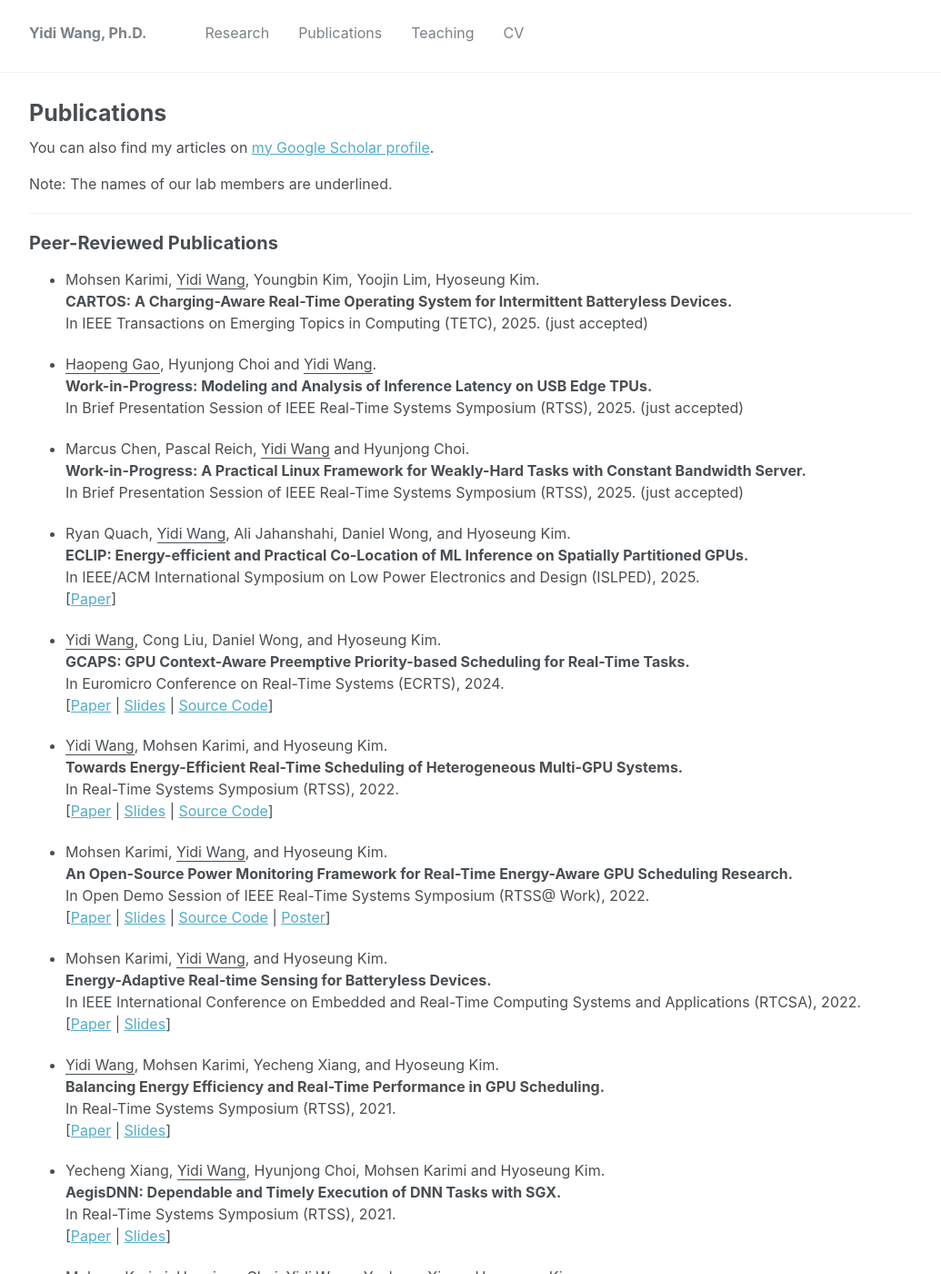
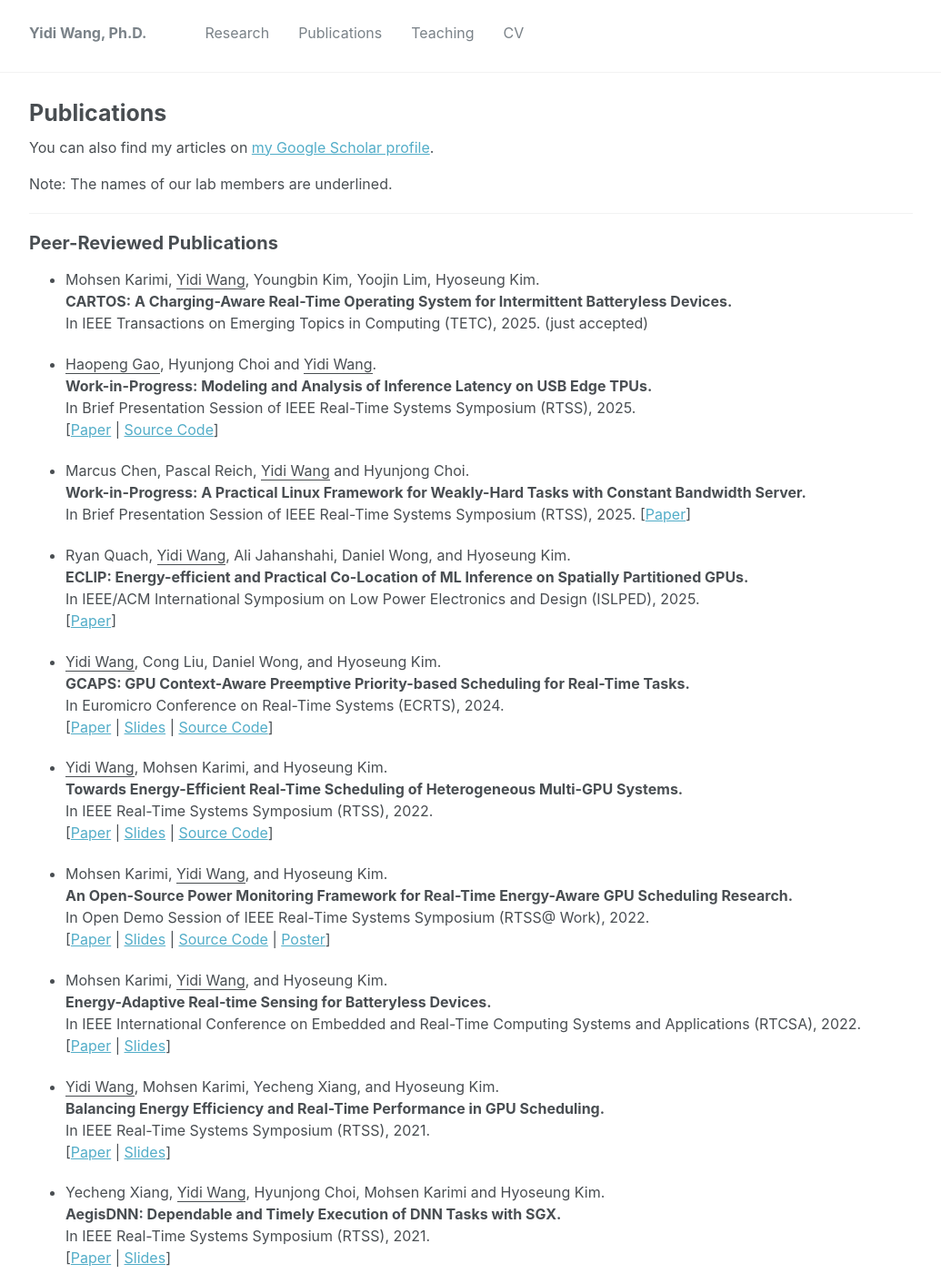
Before and after one commit to yidiwang21/yidiwang21.github.io, a Jekyll site: the page built from _pages/publications.md, in a window 1280 px wide and 1400 px high. Shown: the whole window at 91% size, without its empty margins (48-1083 px from the left). Built offline with Jekyll 4.4.1, drawn with Linux system fonts in a browser that asks for light colours.

Commit message:
added bp papers

```diff
--- a/_pages/publications.md
+++ b/_pages/publications.md
@@ -28,16 +28,18 @@ Note: The names of our lab members are underlined.
 
 * <u>Haopeng Gao</u>, Hyunjong Choi and <u>Yidi Wang</u>.
     **Work-in-Progress: Modeling and Analysis of Inference Latency on USB Edge TPUs.**
-    In Brief Presentation Session of IEEE Real-Time Systems Symposium (RTSS), 2025. (just accepted)
+    In Brief Presentation Session of IEEE Real-Time Systems Symposium (RTSS), 2025.
+    [[Paper](../files/2025/rtss2025wip_tpu_paper.pdf) | [Source Code](https://github.com/raiselab-scu/tpu-usbmon-analysis)]
 
 * Marcus Chen, Pascal Reich, <u>Yidi Wang</u> and Hyunjong Choi.
     **Work-in-Progress: A Practical Linux Framework for Weakly-Hard Tasks with Constant Bandwidth Server.**
-    In Brief Presentation Session of IEEE Real-Time Systems Symposium (RTSS), 2025. (just accepted)
+    In Brief Presentation Session of IEEE Real-Time Systems Symposium (RTSS), 2025.
+    [[Paper](../files/2025/rtss2025wip_weaklyhard_paper.pdf)]
 
 * Ryan Quach, <u>Yidi Wang</u>, Ali Jahanshahi, Daniel Wong, and Hyoseung Kim.
     **ECLIP: Energy-efficient and Practical Co-Location of ML Inference on Spatially Partitioned GPUs.**
     In IEEE/ACM International Symposium on Low Power Electronics and Design (ISLPED), 2025.
-    [[Paper](../files/2025/islped25_eclip_paper.pdf.pdf)]
+    [[Paper](../files/2025/islped25_eclip_paper.pdf)]
 
 * <u>Yidi Wang</u>, Cong Liu, Daniel Wong, and Hyoseung Kim.
     **GCAPS: GPU Context-Aware Preemptive Priority-based Scheduling for Real-Time Tasks.**
@@ -46,7 +48,7 @@ Note: The names of our lab members are underlined.
 
 * <u>Yidi Wang</u>, Mohsen Karimi, and Hyoseung Kim.
     **Towards Energy-Efficient Real-Time Scheduling of Heterogeneous Multi-GPU Systems.**
-    In Real-Time Systems Symposium (RTSS), 2022.
+    In IEEE Real-Time Systems Symposium (RTSS), 2022.
     [[Paper](../files/2022/RTSS22_sBEET-mg.pdf) | [Slides](../files/2022/RTSS22_sBEET-mg_slides.pdf) | [Source Code](https://github.com/rtenlab/sBEET-mg)]
 
 * Mohsen Karimi, <u>Yidi Wang</u>, and Hyoseung Kim.
@@ -61,12 +63,12 @@ Note: The names of our lab members are underlined.
 
 * <u>Yidi Wang</u>, Mohsen Karimi, Yecheng Xiang, and Hyoseung Kim.
     **Balancing Energy Efficiency and Real-Time Performance in GPU Scheduling.**
-    In Real-Time Systems Symposium (RTSS), 2021.
+    In IEEE Real-Time Systems Symposium (RTSS), 2021.
     [[Paper](../files/2021/RTSS21_sBEET.pdf) | [Slides](../files/2021/RTSS21_sBEET_slides.pdf)]
 
 * Yecheng Xiang, <u>Yidi Wang</u>, Hyunjong Choi, Mohsen Karimi and Hyoseung Kim.
     **AegisDNN: Dependable and Timely Execution of DNN Tasks with SGX.**
-    In Real-Time Systems Symposium (RTSS), 2021.
+    In IEEE Real-Time Systems Symposium (RTSS), 2021.
     [[Paper](../files/2021/RTSS21_AegisDNN.pdf) | [Slides](../files/2021/RTSS21_AegisDNN_slides.pdf)]
 
 * Mohsen Karimi, Hyunjong Choi, <u>Yidi Wang</u>, Yecheng Xiang, Hyoseung Kim.
```
Also changed, not shown: 2 other files.
